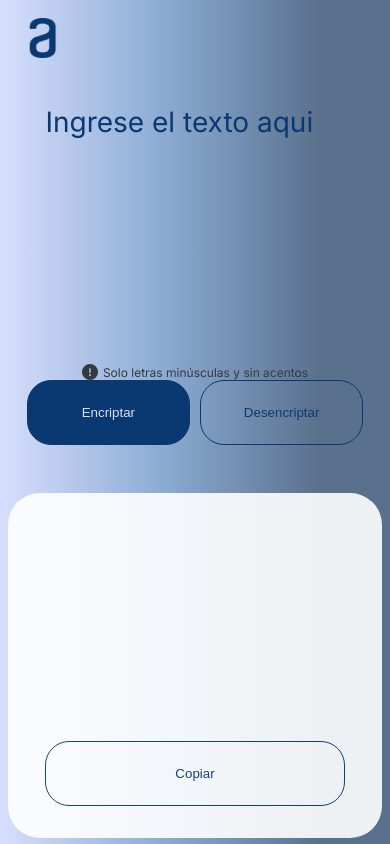
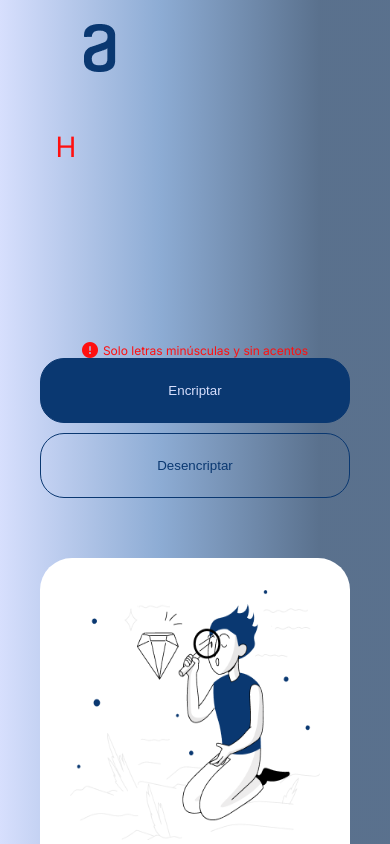
Before and after one commit to Denen9/Encriptador-de-texto, a plain HTML site: page index.html in a window 390 px wide. Both pictures are taken after a click on the button "Encriptar". Shown: the top 844 px of the page. Drawn offline with Linux system fonts and the light colour scheme; files that its build step writes are made by us from their sources.

Commit message:
estilos cambiados

```diff
--- a/JavaScript/script.js
+++ b/JavaScript/index.js
@@ -80,7 +80,7 @@ userTextArea.addEventListener('keydown', (event)=> {
 
 //Funcion para encriptar
 const encriptar = (stringEncriptada)=> {
-    let matrizCodigo = [["e", "enter"], ["i", "imes"], ["a", "ai"], ["o", "ober"], ["u", "ufat"]];
+    let matrizCodigo = [["e", "enter"], ["i", "imes"], ["a", "ai"], ["o", "omes"], ["u", "ufat"]];
     stringEncriptada = stringEncriptada.toLowerCase()
 
     for(let i = 0; i < matrizCodigo.length; i++){
@@ -102,7 +102,7 @@ btnDesencriptar.addEventListener('click', ()=>{
 
 //Funcion para desencriptar
 const desencriptar = (stringDesencriptada)=>{
-    let matrizCodigo = [["e", "enter"], ["i", "imes"], ["a", "ai"], ["o", "ober"], ["u", "ufat"]] ;
+    let matrizCodigo = [["e", "enter"], ["i", "imes"], ["a", "ai"], ["o", "omes"], ["u", "ufat"]] ;
     stringDesencriptada = stringDesencriptada.toLowerCase()
 
     for(let i = 0; i < matrizCodigo.length; i++){
--- a/assets/css/buttons.css
+++ b/assets/css/buttons.css
@@ -10,7 +10,7 @@
 }
 
 
-@media screen and (max-width: 375px){
+@media screen and (max-width: 576px){
     .btn {
         width: 100%;
     }
--- a/assets/css/header.css
+++ /dev/null
@@ -1,17 +0,0 @@
-.header {
-    height: 40px;
-    width: 100%;
-
-}
-
-@media screen and (min-width: 1024px) {
-
-}
-
-@media screen and (min-width: 768px) {
-
-}
-
-@media screen and (min-width: 375px) {
-
-}
--- a/assets/css/logo.css
+++ b/assets/css/logo.css
@@ -21,7 +21,7 @@
     }
 }
 
-@media screen and (max-width: 375px) {
+@media screen and (max-width: 576px) {
     .header__img {
         width: 80px;
         height: 30px;
--- a/assets/css/main.css
+++ b/assets/css/main.css
@@ -1,8 +1,8 @@
 .main {
     display: flex;
-    justify-content: center;
-    width: 100%;
-    height: 100%;
+    align-items: center;
+    justify-content: space-between;
+    padding: 2rem 4rem;
 
 
 }
@@ -12,12 +12,13 @@
         flex-direction: column;
         justify-content: center;
         align-items: center;
+        padding: 2rem 2rem;
     }
 }
 
 @media screen and (max-width: 768px) {
     .main {
         flex-direction: column;
-
+        padding: 1rem 2rem;
     }
 }
--- a/assets/css/result/result-copy-button.css
+++ b/assets/css/result/result-copy-button.css
@@ -7,13 +7,13 @@
 .result__copy-btn {
     background-color: #fff;
     color: var(--color-primary);
-    width: 300px;
+    width: 100%;
     border-radius: 24px;
     padding: 24px;
-    flex-shrink: 1;
     outline: none;
     border: 1px solid var(--color-primary);
     cursor: pointer;
+    margin: 0 2rem;
 }
 
 .display-none {
@@ -27,13 +27,13 @@
 .result__copy-btn-ok {
     background-color: var(--color-copy);
     color: #fff;
-    width: 300px;
+    width: 100%;
     border-radius: 24px;
     padding: 24px;
-    flex-shrink: 1;
     outline: none;
-    border: 1px solid var(--color-white);
+    border: 1px solid #508a50;
     cursor: pointer;
+    margin: 0 2rem;
 }
 
 .result__copy-btn:hover {
@@ -41,19 +41,22 @@
 }
 
 
-@media screen and (max-width: 1024px){
+@media screen and(max-width: 1024px) {
     .result__copy-btn{
-        width: 80%;
+        margin: 0 2rem;
+        width: 100%;
     }
 }
 
 @media screen and (max-width: 768px){
     .result__copy-btn{
-        width: 80%;
+        width: 100%;
+        margin: 0 4rem;
     }
 }
-@media screen and (max-width: 375px){
+@media screen and (max-width: 576px){
     .result__copy-btn{
-        width: 80%;
+        width: 100%;
+        margin: 0 2rem;
     }
 }
--- a/assets/css/result/result-textarea.css
+++ b/assets/css/result/result-textarea.css
@@ -1,19 +1,17 @@
+
 .result__textarea{
     resize: none;
     outline: none;
     border: none;
-    width: 80%;
     flex-shrink: 0;
     font-family: Inter;
     font-style: normal;
-    line-height: 150%; /* 48px */
+    line-height: 150%;
     font-size: 32px;
     color: var(--color-primary);
-    margin: 0 40px;
-    margin-top: 1rem;
-    padding: 1rem;
-    border-radius: 24px;
-    height: 300px;
+    width: 300px;
+    height: 200px;
+    margin-top: 2rem;
 }
 
 .display-none {
@@ -40,8 +38,8 @@
     font-size: 1.2rem;
     color: var(--color-primary);
     margin-bottom: 10rem;
+    margin: 0 2rem 2rem 2rem;
 }
-
 @media screen and (max-width: 1024px) {
     .result__textarea{
         width: 80%;
@@ -81,7 +79,7 @@
     }
 }
 
-@media screen and (max-width: 375px) {
+@media screen and (max-width: 576px) {
     .result__textarea{
         width: 80%;
         height: 150px;
--- a/assets/css/result/result.css
+++ b/assets/css/result/result.css
@@ -1,24 +1,21 @@
+
 .result{
+    height: 500px;
+    width: 370px;
     background-color: #fff;
-    filter: opacity(.9);
     display: flex;
     flex-direction: column;
     align-items: center;
     justify-content: space-between;
-    width: 30%;
-    height: 550px;
     border-radius: 32px;
-    padding-bottom: 32px;
-    margin: 0 2rem;
+    padding-bottom: 3rem;
+
 
 }
 
 @media screen and (max-width: 1024px) {
     .result {
         width: 100%;
-        height: 100%;
-        margin: 4rem 20rem;
-
     }
 
 }
@@ -27,14 +24,14 @@
     .result {
         margin: 1rem 0;
         width: 100%;
-        height: 100%;
+        height: 400px;
+
     }
 }
 
-@media screen and (max-width: 375px) {
+@media screen and (max-width: 576px) {
     .result {
         width: 100%;
-        height: 100%;
         margin: .75rem 0;
     }
 }
--- a/assets/css/style.css
+++ b/assets/css/style.css
@@ -7,7 +7,7 @@
     --color-gray: #5b6168;
     --color-dark-gray: #343A40;
     --color-invalid: #ff1010;
-    --color-copy: #00aa00;
+    --color-copy: #6cd16c;
     --color-gradient: linear-gradient(90deg, rgba(215,223,253,1) 0%, rgba(141,172,212,1) 41%, rgba(40,70,107,0.7679446778711485) 82%) ;
 
 
--- a/assets/css/user/user-buttons.css
+++ b/assets/css/user/user-buttons.css
@@ -96,13 +96,14 @@
     }
 }
 
-@media screen and (max-width: 375px) {
+@media screen and (max-width: 576px) {
     .user__btn {
-        width: 90%;
+        width: 100%;
     }
     .user__btn-buttons {
         display: flex;
         flex-direction: column;
+        align-items: center;
 }
 
 }
--- a/assets/css/user/user-textarea.css
+++ b/assets/css/user/user-textarea.css
@@ -1,17 +1,17 @@
+
 .user__textarea{
     resize: none;
     outline: none;
     border: none;
-    width: 550px;
     height: 450px;
-    background-color: var(--color-gradient);
+    width: 500px;
     color: var(--color-primary);
     font-family: Inter;
-    font-size: 32px;
-    font-style: normal;
+    font-size: 2rem;
     font-weight: 400;
     line-height: 150%;
-    margin: 4rem;
+    margin: 6rem 0;
+    background-color: transparent;
     border-radius: 24px;
 
 }
@@ -28,7 +28,7 @@
         margin: 3rem 2rem;
         font-size: 32px;
         height: 250px;
-        width: 80%;
+        width: 400px;
     }
 
     .user__textarea::placeholder{
@@ -48,7 +48,7 @@
     }
 }
 
-@media screen and (max-width: 375px) {
+@media screen and (max-width: 576px) {
     .user__textarea {
         width: 90%;
         height: 150px;
--- a/assets/css/user/user.css
+++ b/assets/css/user/user.css
@@ -1,11 +1,16 @@
 .user {
-    width: 70%;
-    height: 550px;
+    width: 700px;
+    height: 500px;
     display: flex;
     flex-direction: column;
     align-items: center;
     justify-content: space-between;
-    padding-bottom: 32px;
+    padding-bottom: 3rem;
+
+}
+
+.user-logo {
+    align-self: flex-start;
 }
 
 @media screen and (max-width: 1024px) {
--- a/index.html
+++ b/index.html
@@ -10,7 +10,6 @@
     <link rel="stylesheet" href="css/reset.css">
     <link rel="stylesheet" href="assets/css/style.css">
     <link rel="stylesheet" href="assets/css/main.css">
-    <link rel="stylesheet" href="assets/css/header.css">
     <link rel="stylesheet" href="assets/css/logo.css">
     <link rel="stylesheet" href="assets/css/buttons.css">
     <link rel="stylesheet" href="assets/css/user/user.css">
@@ -23,12 +22,12 @@
     <title>Encriptador - Alura</title>
 </head>
 <body>
-    <header class="header">
-        <a src="https://www.aluracursos.com/"><img class="header__img" src="assets/images/Logo.png"></a>
-    </header>
     <main class="main">
         <section class="user">
-            <textarea class="user__textarea" placeholder="Ingrese el texto aqui"></textarea data->
+            <div class="user-logo">
+                <a src="https://www.aluracursos.com/"><img class="user-logo__img" src="assets/images/Logo.png"></a>
+            </div>
+            <textarea class="user__textarea" placeholder="Ingrese el texto aqui">H</textarea data->
             <div class="user__btn">
                 <div class="user__btn-div">
                     <i id="i" class="fa-solid fa-circle-exclamation user__btn-i"></i><h6 id="h6" class="user__btn-information">Solo letras minúsculas y sin acentos</h6>
@@ -51,6 +50,6 @@
     <footer>
 
     </footer>
-    <script src="JavaScript/script.js"></script>
+    <script src="JavaScript/index.js"></script>
 </body>
 </html>
```
